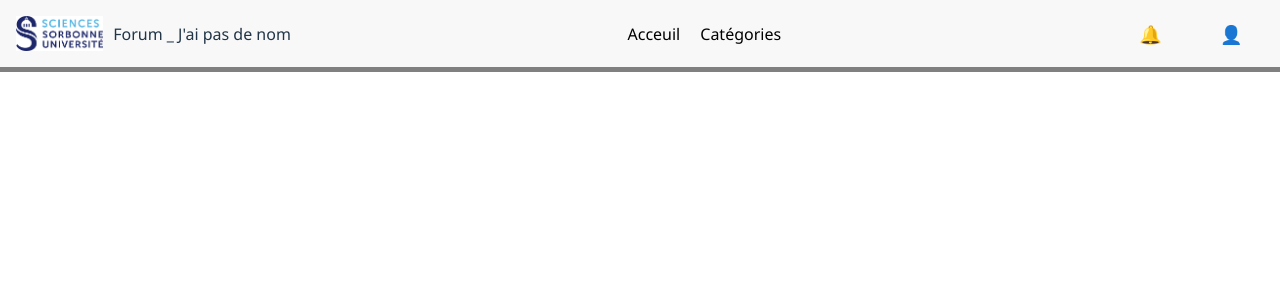
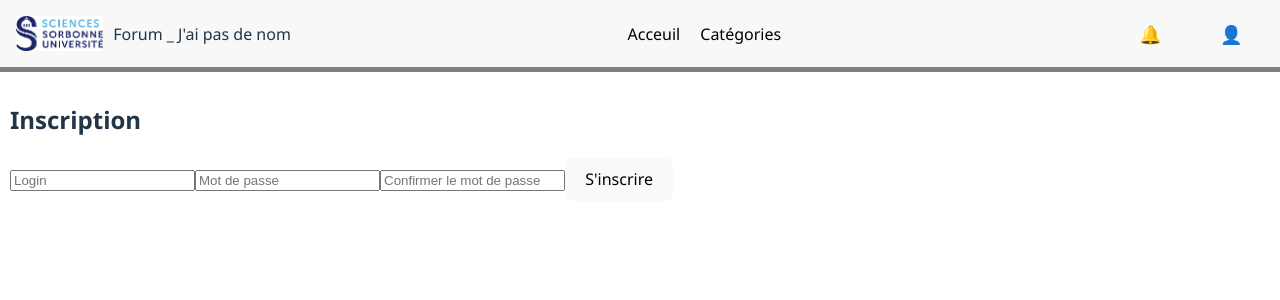
Before and after one commit to YMuZyu/L3_Projet_WEB, a React (Vite) app: page /register in a window 1280 px wide. Shown: the top 300 px of the page. Built offline with nearby package versions, Linux system fonts and the light colour scheme.

Commit message:
register v1

```diff
--- a/server.js
+++ b/server.js
@@ -36,7 +36,7 @@ let db;
 async function connectDB() {
   try {
     await client.connect(); //connexion à mongo
-    db = client.db("monprojet");
+    db = client.db("projet_Web");
     console.log("Mongo connecté");
   } catch (err) {
     console.error("Erreur Mongo", err);
@@ -51,6 +51,8 @@ connectDB();
 app.get("/", (req, res) => {
   res.send("Serveur OK");
 });
+
+// cf TME 7, on doit écrire tout les méthodes nécessaire pour les routes, puis dans notre serveur, la route sera appelé avec la methode
 
 // ========================
 // CREATE USER
--- /dev/null
+++ b/src/components/content/registerPage/RegisterPage.jsx
@@ -0,0 +1,68 @@
+import { useState } from "react";
+
+import './RegisterPage.css'
+
+
+function Register() {
+
+
+    const [login, setLogin] = useState("");
+    const [password, setPassword] = useState("");
+    const [password2, setPassword2] = useState("");
+    const [message, setMessage] = useState("");
+
+    const handleRegister = async () => {
+        try {
+        const response = await fetch("http://localhost:10000/user", {
+            method: "PUT",
+            headers: {
+            "Content-Type": "application/json"
+            },
+            body: JSON.stringify({
+            login,
+            password,
+            password2
+            })
+        });
+
+        const data = await response.json();
+        setMessage(data.message);
+        } catch (error) {
+        setMessage("Erreur de connexion au serveur");
+        console.error(error);
+        }
+    };
+
+    return (
+        <div>
+        <h2>Inscription</h2>
+
+        <input
+            type="text"
+            placeholder="Login"
+            value={login}
+            onChange={(e) => setLogin(e.target.value)}
+        />
+
+        <input
+            type="password"
+            placeholder="Mot de passe"
+            value={password}
+            onChange={(e) => setPassword(e.target.value)}
+        />
+
+        <input
+            type="password"
+            placeholder="Confirmer le mot de passe"
+            value={password2}
+            onChange={(e) => setPassword2(e.target.value)}
+        />
+
+        <button onClick={handleRegister}>S'inscrire</button>
+
+        <p>{message}</p>
+        </div>
+    );
+    }
+
+    export default Register;
--- a/src/components/layout/contentArea/ContentArea.jsx
+++ b/src/components/layout/contentArea/ContentArea.jsx
@@ -1,6 +1,7 @@
 import { Routes, Route } from "react-router-dom";
 import HomePage from "../../content/homePage/HomePage";
 import LoginPage from "../../content/loginPage/LoginPage";
+import Register from "../../content/registerPage/RegisterPage";
 
 import './ContentArea.css'
 
@@ -15,6 +16,7 @@ export default function ContentArea() {
       <Routes>
         <Route path="/" element={<HomePage />} />
         <Route path="/login" element={<LoginPage />} />
+        <Route path="/register" element={<Register />} />
 
         {/* <Route path="/logout" element={<LogoutPage />} />
         <Route path="/post/:id" element={<PostPage />} />
--- a/src/components/user/UserDropdown.jsx
+++ b/src/components/user/UserDropdown.jsx
@@ -9,7 +9,7 @@ function UserDropdown({buttonRef}){
         <Dropdown buttonRef={buttonRef}>
             <button >Page Profil</button>
             <button onClick={() => navigate("/login")}>Connexion</button>
-            <button>Inscription</button>
+            <button onClick={() => navigate("/register")}>Inscription</button>
             <button>Déconnexion</button>
         </Dropdown>
     )
```
Also changed, not shown: src/components/content/registerPage/RegisterPage.css (added).
